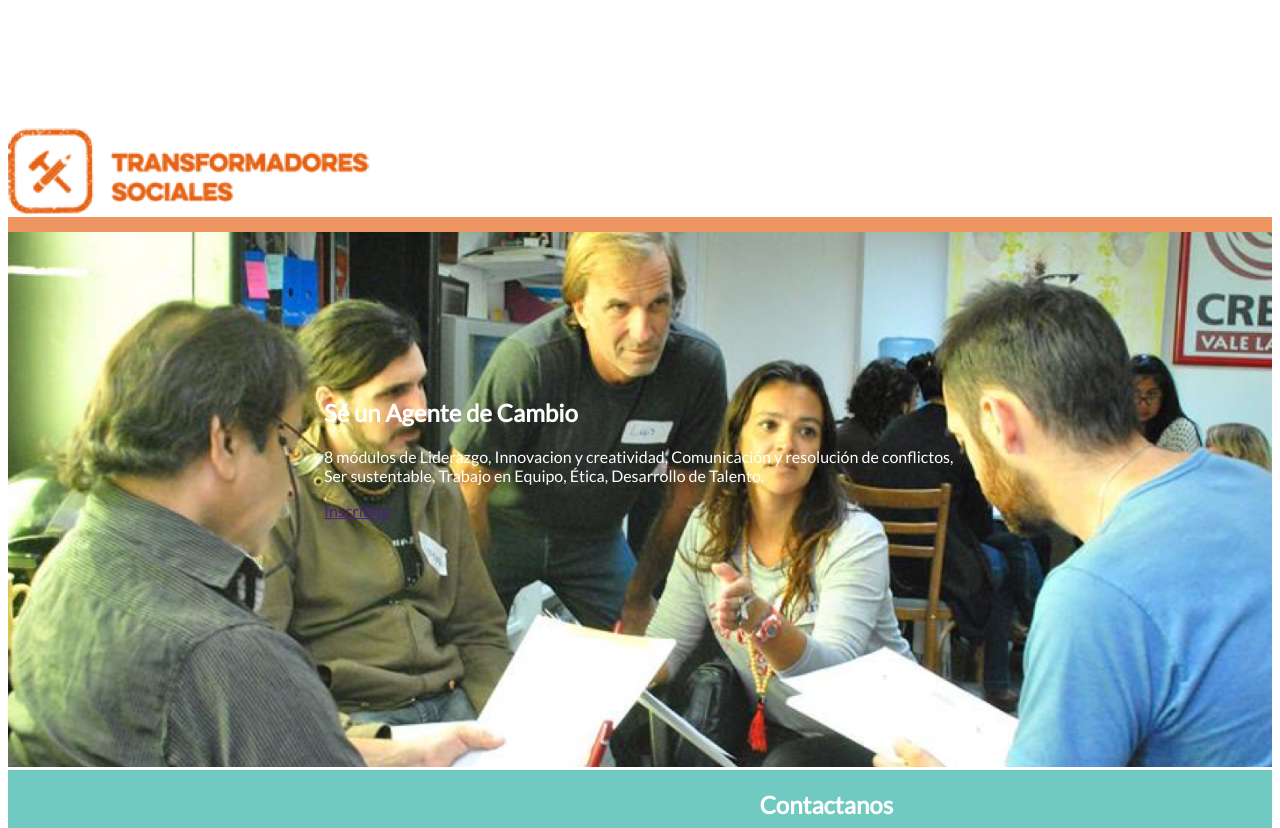
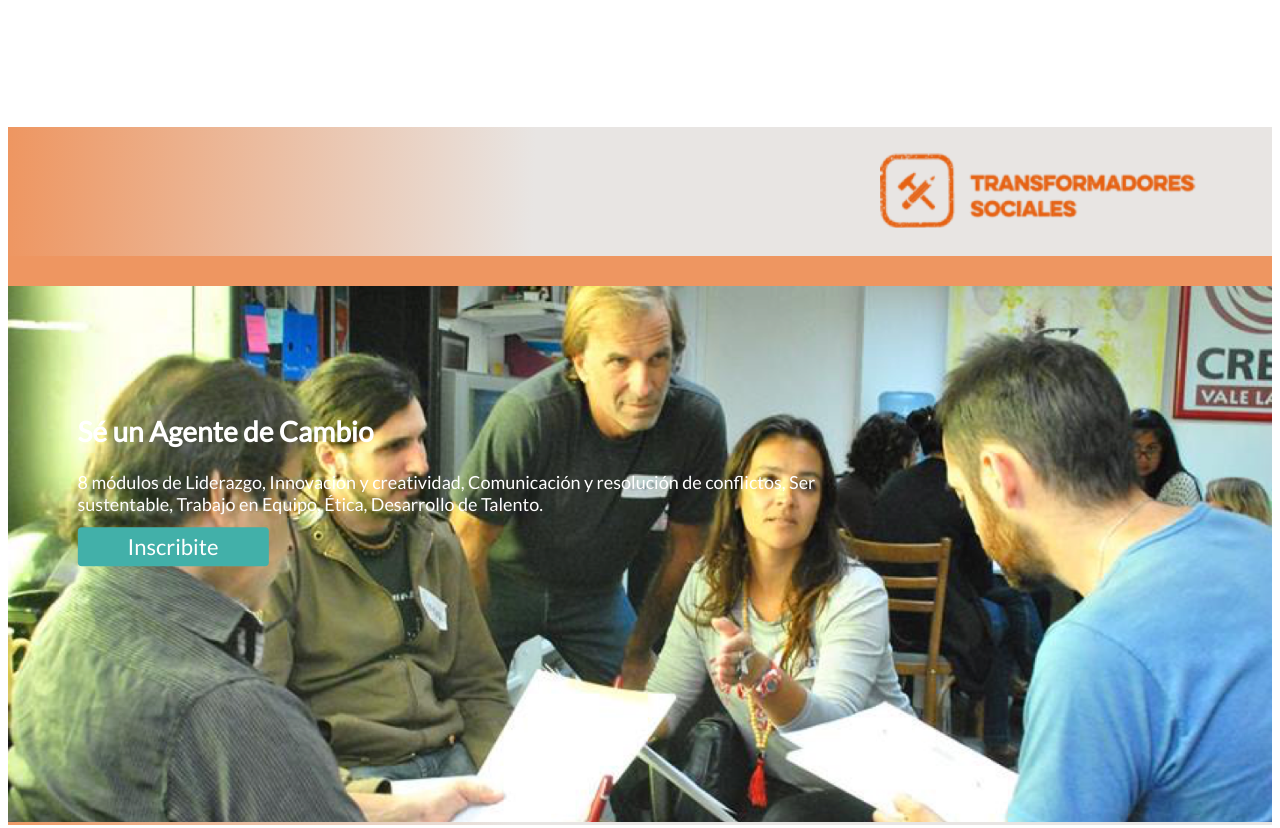
Before and after one commit to YuhiAida/CreerHacer, a plain HTML site: page Creerhacer/index.html in a window 1280 px wide. Shown: the part 900-1728 px from the top of the page. Drawn offline with Linux system fonts and the light colour scheme; grey boxes are pictures that could not be loaded.

Commit message:
problema con degrade

```diff
--- a/Creerhacer/index.html
+++ b/Creerhacer/index.html
@@ -2,13 +2,12 @@
 <html>
 <head>
 	<meta charset="utf-8">
-	<meta name="description" content="">
-	<meta name="author" content="Bernardo Biante">
+	<meta name="description" content=""><!--Por completar-->
+	<meta name="author" content="Bernardo Biante"><!--COMPLETAR AUTORES!!-->
 	<meta name="keywords" content="">
 	<link rel="stylesheet" type="text/css" href="style.css">
-	<link href="https://fonts.googleapis.com/css?family=Libre+Baskerville" rel="stylesheet">
 	<script src='jquery-3.1.0.min.js'></script>
-	<link href="https://fonts.googleapis.com/css?family=Lato" rel="stylesheet">
+	<link href="https://fonts.googleapis.com/css?family=Lato" rel="stylesheet"><!--Revizar la fuente-->
 
 	<title>Creer Hacer</title>
 </head>
@@ -17,37 +16,43 @@
 	<main class="Site-content"></main>
 
 
+<!--Seba-->
 		<section class="transformadores-sociales" >
 
 			<div class="transformadores-sociales-logo">
-				<img src="assets/transformadores_sociales.png">
+				<img class="img-logo" src="assets/transformadores_sociales.png">
 			</div>
 
+			<div class="fondo-content">
 				<img class="fondo" src="assets/bg_transformadores_sociales.png">
+			</div>
 
 			<div class="transformadores-sociales-content">
 
-				<h2>Sé un Agente de Cambio</h2>
-				<p>8 módulos de Liderazgo, Innovacion y creatividad,
+				<h2 class="tit-agente-cambio">Sé un Agente de Cambio</h2>
+				<p class="p-agente-cambio">8 módulos de Liderazgo, Innovacion y creatividad,
 				Comunicación y resolución de conflictos, Ser sustentable,
 				Trabajo en Equipo, Ética, Desarrollo de Talento.</p>
 
-				<a href="">Inscribite</a>
+				<a class="link-inscribite" href="">Inscribite</a>
 
 			</div>
 
 		</section>
 
-
+<!--Seba-->
 
 		<section id="pre-footer">
+		<!--Mapa y informacion de contacto-->
 			<section class="map-info" >
+				<!--Mapa de google con la direccion de Creearhacer-->
 				<div id="map">
-					<iframe src="https://www.google.com/maps/embed?pb=!1m18!1m12!1m3!1d3288.1101377435734!2d-58.55387558432968!3d-34.500091980486296!2m3!1f0!2f0!3f0!3m2!1i1024!2i768!4f13.1!3m3!1m2!1s0x95bcb078e1a14a13%3A0x8cb69eef576e8bc0!2sCreerHacer!5e0!3m2!1ses-419!2sar!4v1480983893058" width="400" height="300" frameborder="0" style="border:0" allowfullscreen>
+					<iframe src="https://www.google.com/maps/embed?pb=!1m18!1m12!1m3!1d3288.1101377435734!2d-58.55387558432968!3d-34.500091980486296!2m3!1f0!2f0!3f0!3m2!1i1024!2i768!4f13.1!3m3!1m2!1s0x95bcb078e1a14a13%3A0x8cb69eef576e8bc0!2sCreerHacer!5e0!3m2!1ses-419!2sar!4v1480983893058" width="400" height="300" frameborder="0" allowfullscreen>
 					</iframe>
 				</div>
 				<div>info@creerhacer.com.ar</div>
 				<div>Coronel Bogado 571 - Boulogne, San Isidro</div>
+				<!--Enlaces a redes sociales-->
 				<div id="contacto-redes">
 				<a href="https://twitter.com/CreerHacer" target="_blank" id="twitter">
 	    				<img src="assets/twitter_circle_color-256-3.png">
@@ -65,7 +70,7 @@
 
 			<section class="contacto">
 
-
+		     	 <!--Formulario de contacto-->
 			      <form method="post" action="send.php" name="contactform" class="contacto-form">
 			        <div class="contacto-form-column u-m-r-5">
 			          <h2 class="contacto-title">Contactanos</h2>
@@ -80,7 +85,7 @@
 			          Otro
 			          <input type="checkbox" class="contacto-form-checkbox">
 			        </div>
-
+			        <!--Cuadro de comentarios-->
 			        <div class="contacto-form-column">
 			          <label class="contacto-form-label">Mensaje:</label><br>
 			          <input type="text" name="comentario"  class="contacto-form-input" id="comments"</input><br>
@@ -89,7 +94,7 @@
 			      </form>
 		    </section>
 	    </section>
-
+	    <!--Footer con logo y redes-->
 	    <footer>
 	    	<div class="footer-container">
 	    		<div class="footer-logo"></div>
--- a/Creerhacer/style.css
+++ b/Creerhacer/style.css
@@ -95,26 +95,73 @@ div .footer-texto{
 	align-items: flex-end;
 	padding-bottom: 0px;
 }
+iframe{
+	border-radius: 15px;
+}
 
-
+/* Seba */
 .transformadores-sociales{
 
 	position: relative;
+	width: 100%;
+	margin-bottom: 100px;
 }
 
 .fondo{
 
 	width: 100%;
-	border-top: 15px solid #EE9661;
+	height: 100%;
+	border-top: 30px solid #EE9661;
 
+	}
+
+.fondo-content{
+		background: -moz-linear-gradient(358deg, rgba(238,150,97,1) 0%, rgba(232,229,227,1) 41%); /* ff3.6+ */
+background: -webkit-gradient(linear, left top, right top, color-stop(0%, rgba(238,150,97,1)), color-stop(41%, rgba(232,229,227,1))); /* safari4+,chrome */
+background: -webkit-linear-gradient(358deg, rgba(238,150,97,1) 0%, rgba(232,229,227,1) 41%); /* safari5.1+,chrome10+ */
+background: -o-linear-gradient(358deg, rgba(238,150,97,1) 0%, rgba(232,229,227,1) 41%); /* opera 11.10+ */
+background: -ms-linear-gradient(358deg, rgba(238,150,97,1) 0%, rgba(232,229,227,1) 41%); /* ie10+ */
+background: linear-gradient(92deg, rgba(238,150,97,1) 0%, rgba(232,229,227,1) 41%); /* w3c */
+filter: progid:DXImageTransform.Microsoft.gradient( startColorstr='#EE9661', endColorstr='#E8E5E3',GradientType=1 ); /* ie6-9 */
 }
 
 .transformadores-sociales-content{
 
 	position: absolute;
 	top: 50%;
-	left: 50%;
+	left: 37%;
 	transform: translateX(-50%) translateY(-50%);
 
 
 }
+
+.transformadores-sociales-logo{
+	display: inline-block;
+	float: right;
+	margin:2% 6%;
+	width: 25%;
+}
+.img-logo{
+	width: 100%;
+}
+
+.link-inscribite{
+
+	font-size: 22px;
+	text-decoration:none;
+	color: white;
+	background-color: #42B0A9;
+
+	padding: 6px 50px;
+
+	border-radius: 4px;
+}
+
+.tit-agente-cambio{
+
+	font-size: 28px;
+}
+
+.p-agente-cambio{
+	font-size: 18px;
+}
```
Lines whose indentation alone changed are shown as unchanged.
